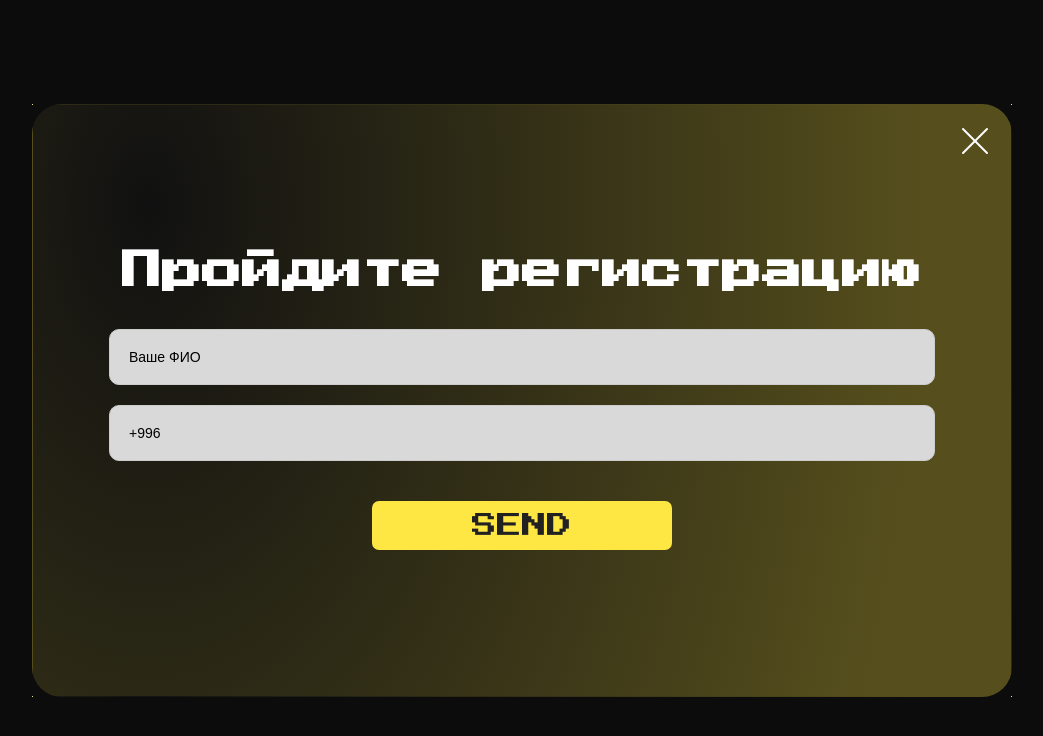
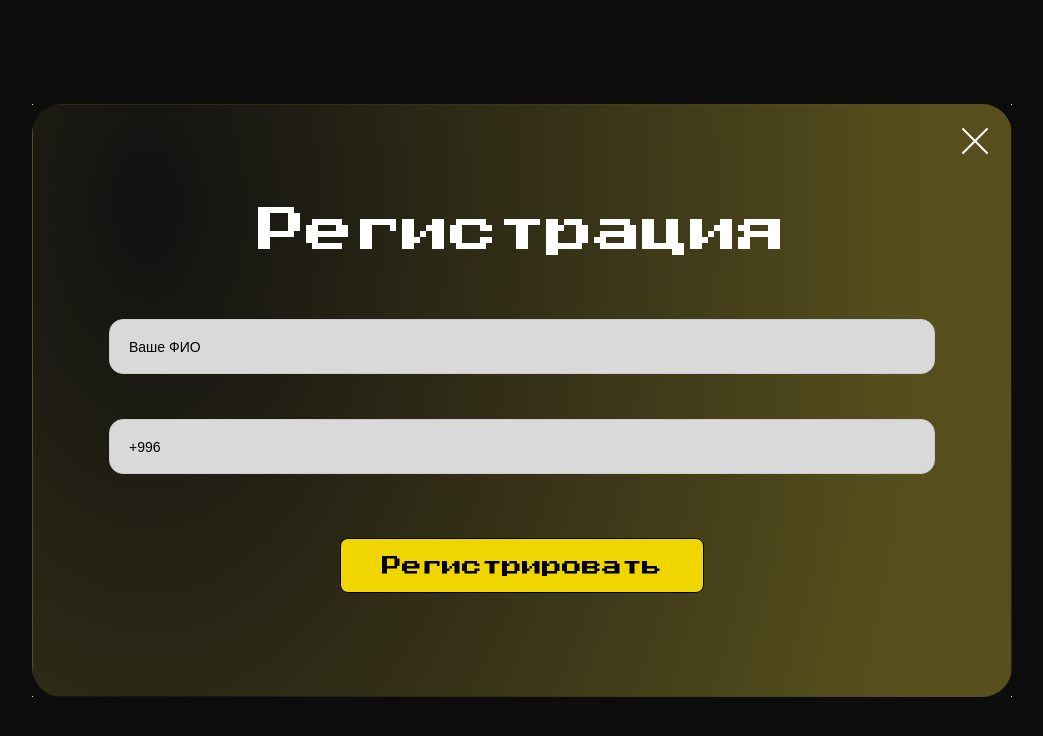
Before and after one commit to zik30/coinHunters, a React (Vite) app: page /registration in a window 1280 px wide. Shown: the top 736 px of the page, without its empty margins (118-1161 px from the left). Built offline with nearby package versions, Linux system fonts and the light colour scheme.

Commit message:
designFix

```diff
--- a/src/pages/registrationPage/RegistrationPage.module.scss
+++ b/src/pages/registrationPage/RegistrationPage.module.scss
@@ -16,7 +16,6 @@
 
 .modal {
   background-color: #222122;
-
   position: relative;
   color: #fff;
   z-index: 1000;
@@ -33,16 +32,17 @@
   border-image-source: linear-gradient(108.95deg, #FFE743 13.07%, #E1E1E1 95.37%);
 
   .message{
-    font-weight: 800;
-    font-size: 40px;
     text-align: center;
     margin: 0;
+    font-weight: 500;
+    font-size: 48px;
+    line-height: 100%;
   }
   .inputAreaItself {
     display: flex;
     align-items: center;
     flex-direction: column;
-    gap: 40px;
+    gap: 64px;
   }
 
   .closeButton {
@@ -73,11 +73,12 @@
   }
 
   .container {
-    gap: 38px;
+    gap: 64px;
   }
 
   .wrapper {
-    gap: 20px;
+    gap: 45px;
+
   }
 
   .label {
@@ -103,10 +104,9 @@
 
 .input {
   background: #d9d9d9;
-
-  height: 56px;
+  height: 55px;
   padding: 19px;
-  border-radius: 10px;
+  border-radius: 14px;
   border: 1px solid #ccc;
   font-weight: 300;
   font-size: 14px;
@@ -134,17 +134,18 @@
 
 
 .button {
-  background-color: #ffe743;
-  width: 300px;
-  color:#222122;
-  border-radius: 7px;
-  border: none;
-  height: 49px;
-  font-size: 25px;
+  background-color: #F0D600;
+  width: 364px;
+  border-radius: 8px;
+  height: 55px;
+  font-weight: 400;
+  font-size: 20px;
+  line-height: 100%;
+  border: 1px solid;
+  color: #000000;
 
   &:hover{
     background-color: #d8fa00;
     cursor: pointer;
-
   }
 }
--- a/src/pages/registrationPage/registrationPage.jsx
+++ b/src/pages/registrationPage/registrationPage.jsx
@@ -1,14 +1,14 @@
 import style from "./RegistrationPage.module.scss";
-import { useForm } from "react-hook-form";
+import {useForm} from "react-hook-form";
 import closeIcon from "/icons/x.svg";
-import {useEffect,  useState} from "react";
+import {useEffect, useState} from "react";
 import {nanoid} from "nanoid";
 import {useNavigate} from "react-router-dom";
 import DoneModal from "../../shared/doneModal/DoneModal.jsx";
 
 
 const RegistrationModal = () => {
-    const [message,setMessage]= useState(null)
+    const [message, setMessage] = useState(null)
     const regExpName = /([а-яА-ЯёЁ]|[a-zA-Z]){2}/;
     useEffect(() => {
         document.body.style.overflow = "hidden";
@@ -23,8 +23,8 @@ const RegistrationModal = () => {
         handleSubmit,
         reset,
         setValue,
-        formState: { errors }
-    } = useForm({ mode: "all" });
+        formState: {errors}
+    } = useForm({mode: "all"});
 
     const checkUserExists = async (phone) => {
         try {
@@ -48,11 +48,11 @@ const RegistrationModal = () => {
                 return;
             }
             const url = "https://66a8b255e40d3aa6ff5902eb.mockapi.io/players";
-            const data = { name, id: nanoid(), phone };
+            const data = {name, id: nanoid(), phone};
 
             const response = await fetch(url, {
                 method: "POST",
-                headers: { "Content-Type": "application/json" },
+                headers: {"Content-Type": "application/json"},
                 body: JSON.stringify(data)
             });
 
@@ -66,10 +66,6 @@ const RegistrationModal = () => {
             setMessage("error");
         }
     };
-
-
-
-
 
 
     const checkName = value => {
@@ -94,7 +90,7 @@ const RegistrationModal = () => {
     };
 
     const navigate = useNavigate()
-    useEffect(()=>{
+    useEffect(() => {
         console.log(message)
         if (message === "success") {
             setTimeout(() => navigate("/game"), 2000);
@@ -126,20 +122,23 @@ const RegistrationModal = () => {
             setMessage("error");
         }
     };
-    const onClose = ()=>{
+    const onClose = () => {
         navigate("/")
     }
 
 
-    return  (
+    return (
         <div className={style.modalOverlay}>
             <div className={style.modal}>
                 <button className={style.closeButton} onClick={onClose}>
-                    <img src={closeIcon} alt='' />
+                    <img src={closeIcon} alt=''/>
                 </button>
-                {message && <DoneModal background={message === "error" ? "red" : "green"} />}
+                {message && (message === "error" ?
+                    <DoneModal background={"red"} message={"Произошла ошибка"} caption={"Приносим извинения"}/> :
+                    <DoneModal message={"Регистрация прошла успешно!"}
+                               caption={"Играйте и соберите все коины!"}/>)}
                 <form className={style.container} onSubmit={handleSubmit(onSubmit)}>
-                        <p className={style.message}>Пройдите регистрацию</p>
+                    <p className={style.message}>Регистрация</p>
                     <div className={style.inputAreaItself}>
                         <div className={style.wrapper}>
                             <div className={style.inputArea}>
@@ -181,7 +180,7 @@ const RegistrationModal = () => {
                             </div>
 
                         </div>
-                            <button className={style.button} type='submit'>SEND</button>
+                        <button className={style.button} type='submit'>Регистрировать</button>
                     </div>
                 </form>
             </div>
--- a/src/shared/doneModal/DoneModal.jsx
+++ b/src/shared/doneModal/DoneModal.jsx
@@ -3,7 +3,7 @@ import style from "./doneModal.module.scss";
 import { useNavigate } from "react-router-dom";
 
 
-const DoneModal = ({ background }) => {
+const DoneModal = ({ background,message,caption }) => {
     const navigate = useNavigate();
     useEffect(() => {
         document.body.style.overflow = "hidden";
@@ -22,8 +22,8 @@ const DoneModal = ({ background }) => {
             <div className={style.modal}>
                 <div className={`${style.modalSignal} ${style[background]}`}></div>
                <div className={style.modalMessage}>
-                   <p>djkcasd</p>
-                   <p  className={style.modalMessageCaption}>dcasd</p>
+                   <p>{message}</p>
+                   <p  className={style.modalMessageCaption}>{caption}</p>
                </div>
             </div>
         </div>
```
Lines whose indentation alone changed are shown as unchanged.
